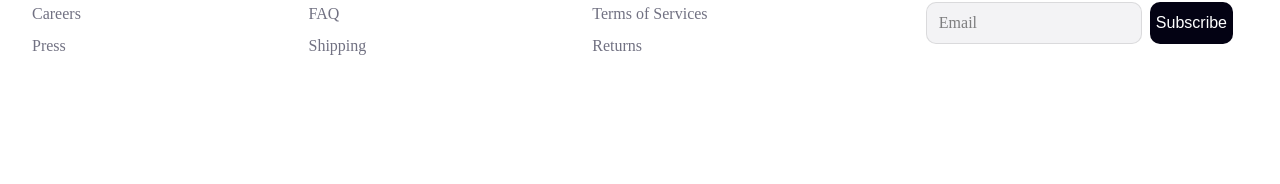
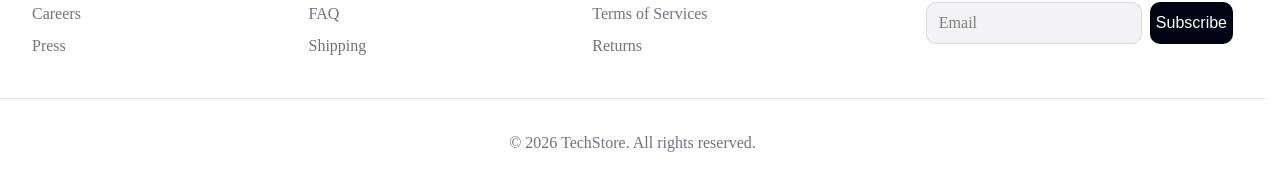
Before and after one commit to pit133/Ecommerce, a React app: page / in a window 1280 px wide. Shown: the part 1295-1479 px from the top of the page. Before the commit the page ends 1393 px from the top, so only its background shows below. Built offline with nearby package versions, Linux system fonts and the light colour scheme; the HTML template or start-up script is replaced by a standard one.

Commit message:
"Add copyright to Footer component"

```diff
--- a/src/components/Footer/Footer.css
+++ b/src/components/Footer/Footer.css
@@ -29,3 +29,16 @@
   width: 100vw;
   border: 1px solid var(--color-dark-gray);
 }
+
+.footer__bottom-border {
+  border-top: 1px solid var(--color-dark-gray);
+  padding-top: 32px;
+}
+
+.footer__copyright {
+  display: flex;
+  justify-content: center;
+  align-items: center;
+  color: var(--color-gray);
+  padding-bottom: 32px;
+}
--- a/src/components/Footer/Footer.jsx
+++ b/src/components/Footer/Footer.jsx
@@ -116,6 +116,8 @@ const Footer = (props) => {
           </div>
         </div>
       </div>
+      <div className="footer__bottom-border"></div>
+      <div className="footer__copyright">© 2026 TechStore. All rights reserved.</div>
     </footer>
   )
 }
```
